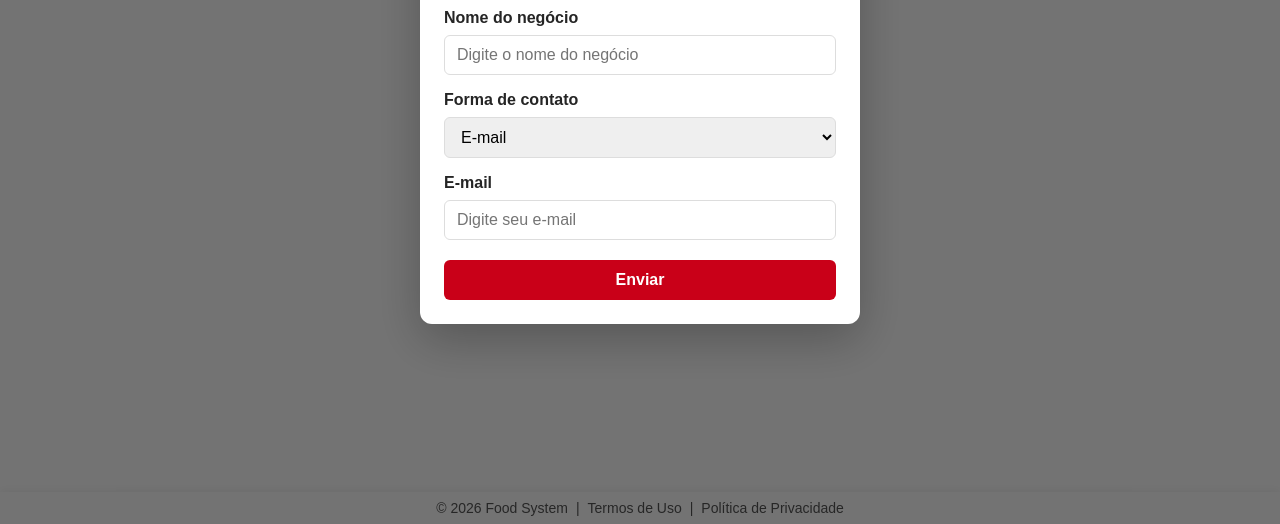
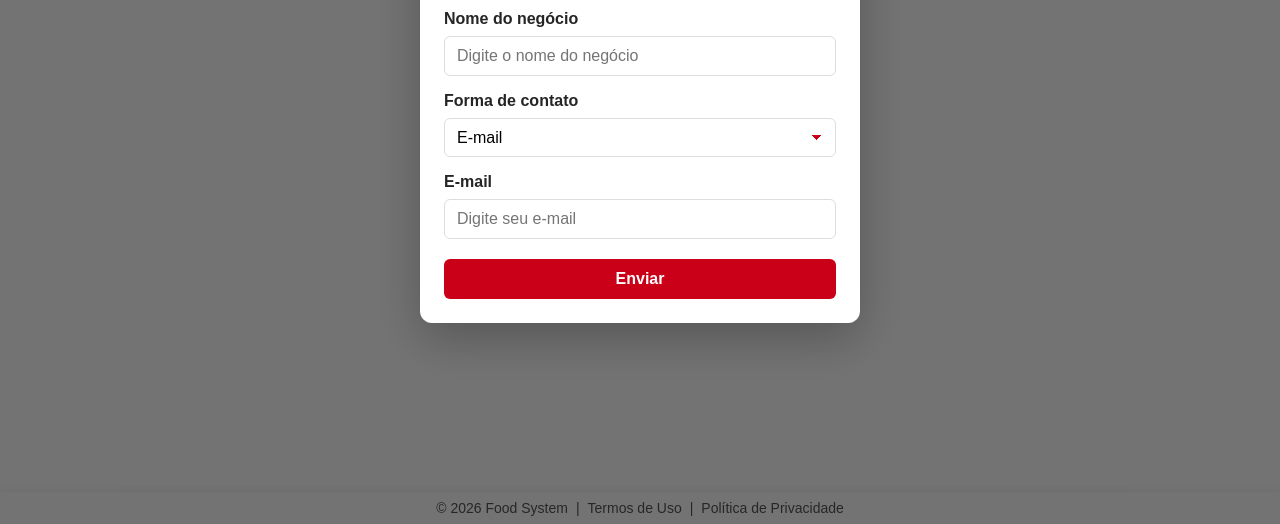
Before and after one commit to timoteofish/landing-food-system, a plain HTML site: page main/faq/index.html in a window 1280 px wide. Both pictures are taken after a click on the button "Entre em contato". Shown: the part 276-800 px from the top of the page. Drawn offline with Linux system fonts and the light colour scheme.

Commit message:
Style contact form dropdowns
Replace the native select arrow with a consistent red chevron and add spacing for it across all page stylesheets

```diff
--- a/main/comparison/style.css
+++ b/main/comparison/style.css
@@ -461,6 +461,16 @@ html::-webkit-scrollbar-thumb:hover {
     font: inherit;
 }
 
+.contact-form select {
+    padding-right: 38px;
+    appearance: none;
+    background-color: #fff;
+    background-image: linear-gradient(45deg, transparent 50%, #c90018 50%), linear-gradient(135deg, #c90018 50%, transparent 50%);
+    background-position: calc(100% - 18px) 50%, calc(100% - 13px) 50%;
+    background-size: 5px 5px, 5px 5px;
+    background-repeat: no-repeat;
+}
+
 .contact-submit {
     margin-top: 12px;
     padding: 11px 16px;
--- a/main/faq/style.css
+++ b/main/faq/style.css
@@ -461,6 +461,16 @@ html::-webkit-scrollbar-thumb:hover {
     font: inherit;
 }
 
+.contact-form select {
+    padding-right: 38px;
+    appearance: none;
+    background-color: #fff;
+    background-image: linear-gradient(45deg, transparent 50%, #c90018 50%), linear-gradient(135deg, #c90018 50%, transparent 50%);
+    background-position: calc(100% - 18px) 50%, calc(100% - 13px) 50%;
+    background-size: 5px 5px, 5px 5px;
+    background-repeat: no-repeat;
+}
+
 .contact-submit {
     margin-top: 12px;
     padding: 11px 16px;
--- a/main/home/style.css
+++ b/main/home/style.css
@@ -483,6 +483,16 @@ html::-webkit-scrollbar-thumb:hover {
     font: inherit;
 }
 
+.contact-form select {
+    padding-right: 38px;
+    appearance: none;
+    background-color: #fff;
+    background-image: linear-gradient(45deg, transparent 50%, #c90018 50%), linear-gradient(135deg, #c90018 50%, transparent 50%);
+    background-position: calc(100% - 18px) 50%, calc(100% - 13px) 50%;
+    background-size: 5px 5px, 5px 5px;
+    background-repeat: no-repeat;
+}
+
 .contact-submit {
     margin-top: 12px;
     padding: 11px 16px;
--- a/main/resources/style.css
+++ b/main/resources/style.css
@@ -461,6 +461,16 @@ html::-webkit-scrollbar-thumb:hover {
     font: inherit;
 }
 
+.contact-form select {
+    padding-right: 38px;
+    appearance: none;
+    background-color: #fff;
+    background-image: linear-gradient(45deg, transparent 50%, #c90018 50%), linear-gradient(135deg, #c90018 50%, transparent 50%);
+    background-position: calc(100% - 18px) 50%, calc(100% - 13px) 50%;
+    background-size: 5px 5px, 5px 5px;
+    background-repeat: no-repeat;
+}
+
 .contact-submit {
     margin-top: 12px;
     padding: 11px 16px;
--- a/main/reviews/style.css
+++ b/main/reviews/style.css
@@ -461,6 +461,16 @@ html::-webkit-scrollbar-thumb:hover {
     font: inherit;
 }
 
+.contact-form select {
+    padding-right: 38px;
+    appearance: none;
+    background-color: #fff;
+    background-image: linear-gradient(45deg, transparent 50%, #c90018 50%), linear-gradient(135deg, #c90018 50%, transparent 50%);
+    background-position: calc(100% - 18px) 50%, calc(100% - 13px) 50%;
+    background-size: 5px 5px, 5px 5px;
+    background-repeat: no-repeat;
+}
+
 .contact-submit {
     margin-top: 12px;
     padding: 11px 16px;
--- a/main/support/style.css
+++ b/main/support/style.css
@@ -461,6 +461,16 @@ html::-webkit-scrollbar-thumb:hover {
     font: inherit;
 }
 
+.contact-form select {
+    padding-right: 38px;
+    appearance: none;
+    background-color: #fff;
+    background-image: linear-gradient(45deg, transparent 50%, #c90018 50%), linear-gradient(135deg, #c90018 50%, transparent 50%);
+    background-position: calc(100% - 18px) 50%, calc(100% - 13px) 50%;
+    background-size: 5px 5px, 5px 5px;
+    background-repeat: no-repeat;
+}
+
 .contact-submit {
     margin-top: 12px;
     padding: 11px 16px;
--- a/main/testimonials/style.css
+++ b/main/testimonials/style.css
@@ -461,6 +461,16 @@ html::-webkit-scrollbar-thumb:hover {
     font: inherit;
 }
 
+.contact-form select {
+    padding-right: 38px;
+    appearance: none;
+    background-color: #fff;
+    background-image: linear-gradient(45deg, transparent 50%, #c90018 50%), linear-gradient(135deg, #c90018 50%, transparent 50%);
+    background-position: calc(100% - 18px) 50%, calc(100% - 13px) 50%;
+    background-size: 5px 5px, 5px 5px;
+    background-repeat: no-repeat;
+}
+
 .contact-submit {
     margin-top: 12px;
     padding: 11px 16px;
```
